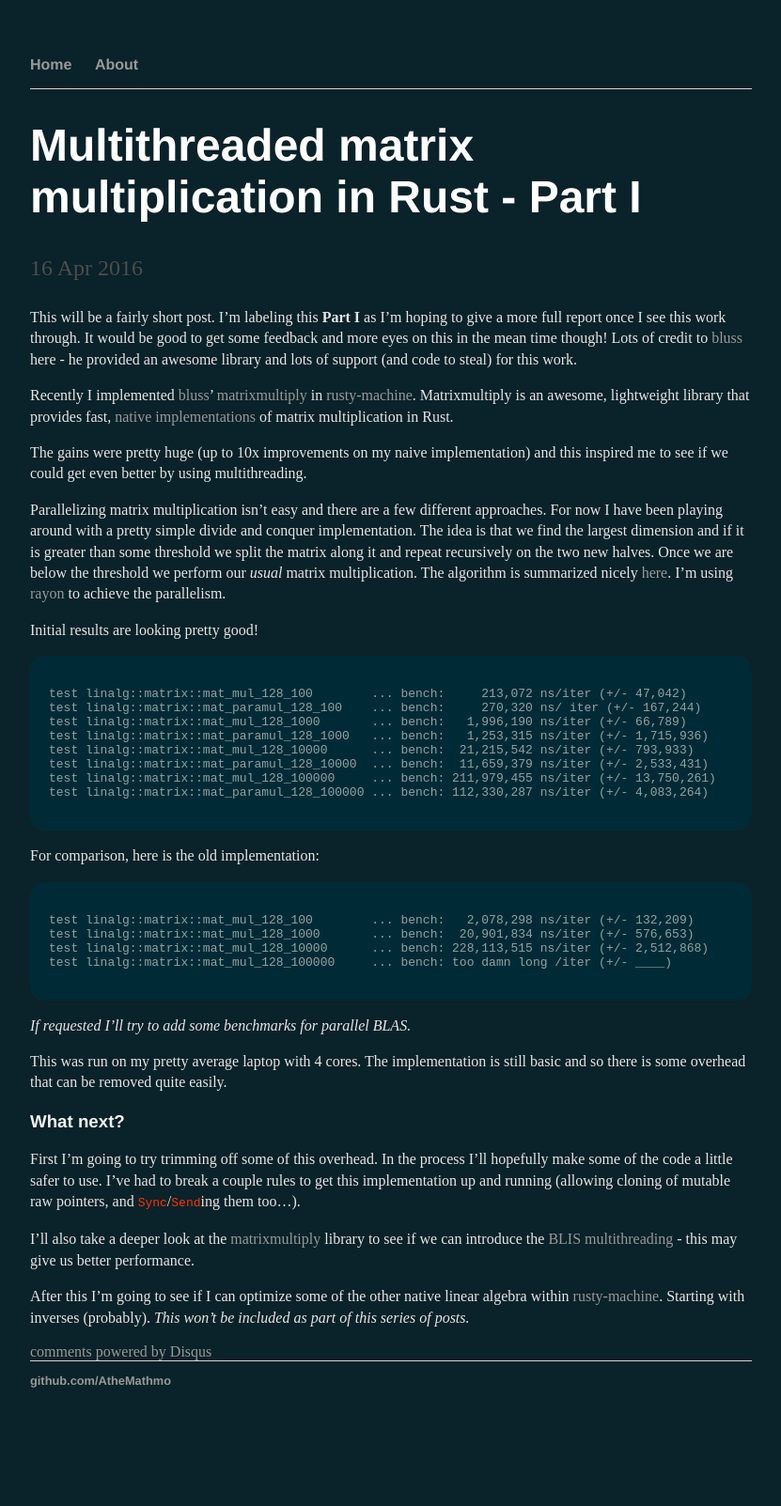
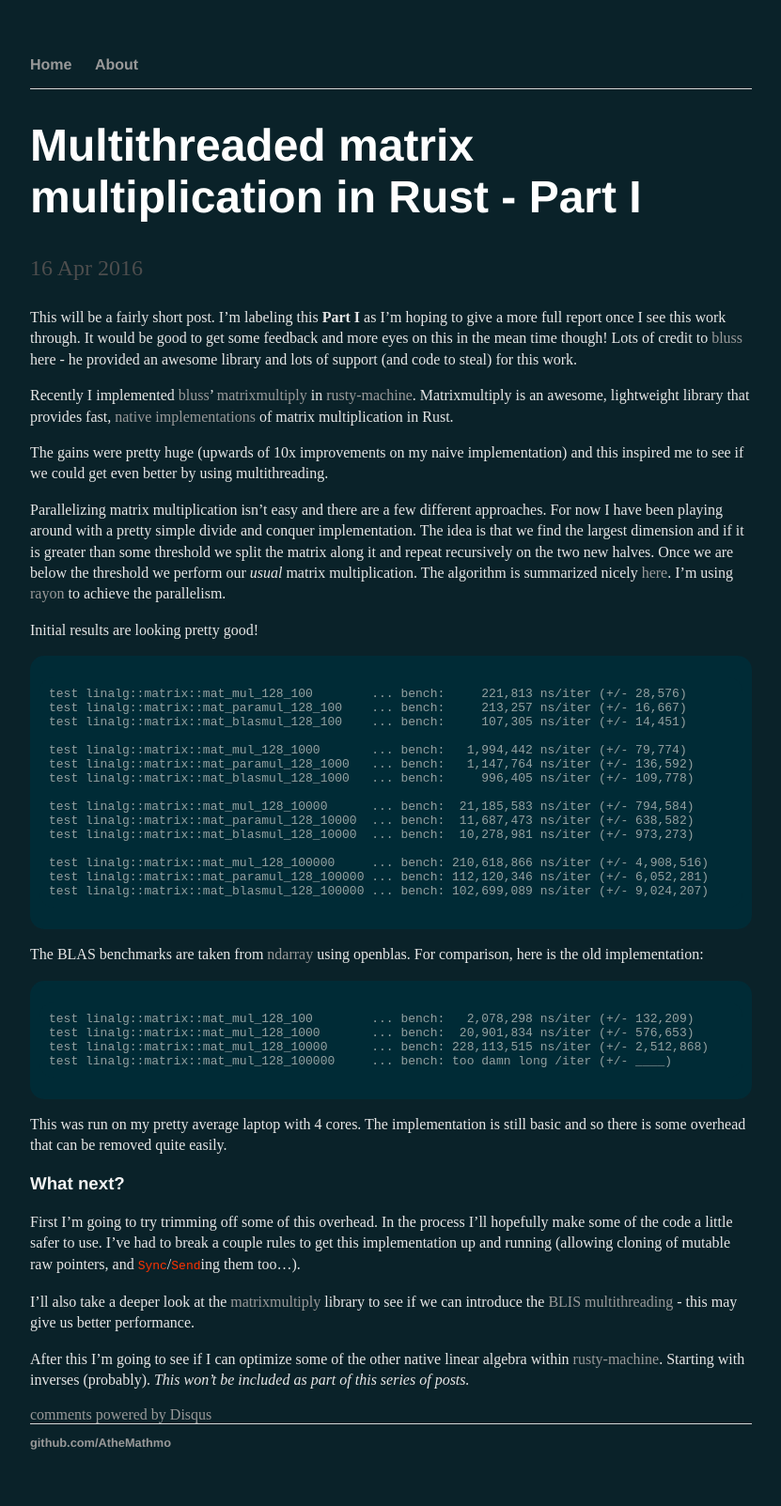
Before and after one commit to AtheMathmo/AtheMathmo.github.io, a Jekyll site: the page built from _posts/2016-04-16-multithreading-multiplication-1.md, in a window 1280 px wide. Shown: the whole page at 94% size, without its empty margins (224-1055 px from the left). Built offline with Jekyll 4.4.1, drawn with Linux system fonts in a browser that asks for light colours; comment, search, counter and statistics services are not loaded; before the commit the page ends 1537 px from its top, so only the background shows below that.

Commit message:
Adding blas benchmarks

````diff
--- a/_posts/2016-04-16-multithreading-multiplication-1.md
+++ b/_posts/2016-04-16-multithreading-multiplication-1.md
@@ -10,24 +10,31 @@ This will be a fairly short post. I'm labeling this **Part I** as I'm hoping to
 
 Recently I implemented [bluss](https://github.com/bluss)' [matrixmultiply](https://github.com/bluss/matrixmultiply) in [rusty-machine](https://github.com/AtheMathmo/rusty-machine). Matrixmultiply is an awesome, lightweight library that provides fast, [native implementations](http://bluss.github.io/rust/2016/03/28/a-gemmed-rabbit-hole/) of matrix multiplication in Rust.
 
-The gains were pretty huge (up to 10x improvements on my naive implementation) and this inspired me to see if we could get even better by using multithreading.
+The gains were pretty huge (upwards of 10x improvements on my naive implementation) and this inspired me to see if we could get even better by using multithreading.
 
 Parallelizing matrix multiplication isn't easy and there are a few different approaches. For now I have been playing around with a pretty simple divide and conquer implementation. The idea is that we find the largest dimension and if it is greater than some threshold we split the matrix along it and repeat recursively on the two new halves. Once we are below the threshold we perform our _usual_ matrix multiplication. The algorithm is summarized nicely [here](https://en.wikipedia.org/wiki/Matrix_multiplication_algorithm#Non-square_matrices). I'm using [rayon](https://github.com/nikomatsakis/rayon) to achieve the parallelism.
 
 Initial results are looking pretty good!
 
 ```
-test linalg::matrix::mat_mul_128_100        ... bench:     213,072 ns/iter (+/- 47,042)
-test linalg::matrix::mat_paramul_128_100    ... bench:     270,320 ns/ iter (+/- 167,244)
-test linalg::matrix::mat_mul_128_1000       ... bench:   1,996,190 ns/iter (+/- 66,789)
-test linalg::matrix::mat_paramul_128_1000   ... bench:   1,253,315 ns/iter (+/- 1,715,936)
-test linalg::matrix::mat_mul_128_10000      ... bench:  21,215,542 ns/iter (+/- 793,933)
-test linalg::matrix::mat_paramul_128_10000  ... bench:  11,659,379 ns/iter (+/- 2,533,431)
-test linalg::matrix::mat_mul_128_100000     ... bench: 211,979,455 ns/iter (+/- 13,750,261)
-test linalg::matrix::mat_paramul_128_100000 ... bench: 112,330,287 ns/iter (+/- 4,083,264)
+test linalg::matrix::mat_mul_128_100        ... bench:     221,813 ns/iter (+/- 28,576)
+test linalg::matrix::mat_paramul_128_100    ... bench:     213,257 ns/iter (+/- 16,667)
+test linalg::matrix::mat_blasmul_128_100    ... bench:     107,305 ns/iter (+/- 14,451)
+
+test linalg::matrix::mat_mul_128_1000       ... bench:   1,994,442 ns/iter (+/- 79,774)
+test linalg::matrix::mat_paramul_128_1000   ... bench:   1,147,764 ns/iter (+/- 136,592)
+test linalg::matrix::mat_blasmul_128_1000   ... bench:     996,405 ns/iter (+/- 109,778)
+
+test linalg::matrix::mat_mul_128_10000      ... bench:  21,185,583 ns/iter (+/- 794,584)
+test linalg::matrix::mat_paramul_128_10000  ... bench:  11,687,473 ns/iter (+/- 638,582)
+test linalg::matrix::mat_blasmul_128_10000  ... bench:  10,278,981 ns/iter (+/- 973,273)
+
+test linalg::matrix::mat_mul_128_100000     ... bench: 210,618,866 ns/iter (+/- 4,908,516)
+test linalg::matrix::mat_paramul_128_100000 ... bench: 112,120,346 ns/iter (+/- 6,052,281)
+test linalg::matrix::mat_blasmul_128_100000 ... bench: 102,699,089 ns/iter (+/- 9,024,207)
 ```
 
-For comparison, here is the old implementation:
+The BLAS benchmarks are taken from [ndarray](https://github.com/bluss/rust-ndarray) using openblas. For comparison, here is the old implementation:
 
 ```
 test linalg::matrix::mat_mul_128_100        ... bench:   2,078,298 ns/iter (+/- 132,209)
@@ -35,8 +42,6 @@ test linalg::matrix::mat_mul_128_1000       ... bench:  20,901,834 ns/iter (+/-
 test linalg::matrix::mat_mul_128_10000      ... bench: 228,113,515 ns/iter (+/- 2,512,868)
 test linalg::matrix::mat_mul_128_100000     ... bench: too damn long /iter (+/- ____)
 ```
-
-_If requested I'll try to add some benchmarks for parallel BLAS._
 
 This was run on my pretty average laptop with 4 cores. The implementation is still basic and so there is some overhead that can be removed quite easily.
 
````
